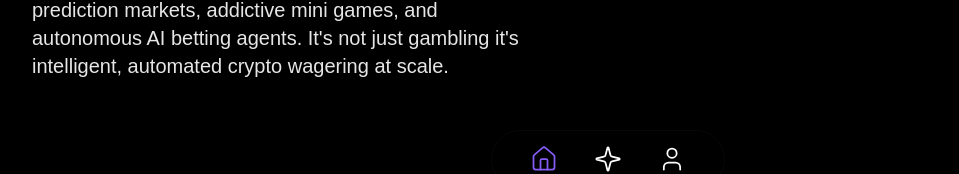
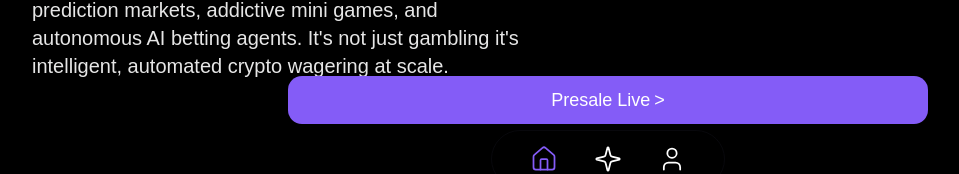
Before and after one commit to AslamSDM/litmex, a Next.js app: page / in a window 1280 px wide. Shown: the part 580-754 px from the top of the page, without its empty margins (32-991 px from the left). Built offline with nearby package versions, Linux system fonts and the light colour scheme; no server answers; a web font is replaced by a local one.

Commit message:
addded presale button

```diff
--- a/src/app/page.tsx
+++ b/src/app/page.tsx
@@ -137,7 +137,7 @@ export default function HomePage() {
       <div className="fixed inset-0 pointer-events-none z-0">
         <AnimatePresence mode="wait">
           {sectionVisibility[0] && (
-            <IntroSection isVisible={true} key="intro" />
+            <IntroSection isVisible={true} key="intro" isIos={isIOS} />
           )}
           {sectionVisibility[1] && (
             <FutureGamblingSection isVisible={true} key="future" />
--- a/src/components/sections/IntroSection.tsx
+++ b/src/components/sections/IntroSection.tsx
@@ -2,12 +2,17 @@
 
 import React from "react";
 import { motion } from "framer-motion";
+import Link from "next/link";
 
 interface IntroSectionProps {
   isVisible: boolean;
+  isIos?: boolean; // Optional prop for iOS detection
 }
 
-export default function IntroSection({ isVisible }: IntroSectionProps) {
+export default function IntroSection({
+  isVisible,
+  isIos = false,
+}: IntroSectionProps) {
   return (
     <motion.div
       className="sticky top-0 left-0 w-screen h-screen z-50 overflow-hidden "
@@ -65,6 +70,11 @@ export default function IntroSection({ isVisible }: IntroSectionProps) {
           scale.
         </p>
       </motion.div>
+      <Link href={isIos ? "/presale-ios" : "/presale"}>
+        <button className=" absolute bottom-24 left-1/2 text-center justify-center transform -translate-x-1/2 text-center z-40 bg-primary hover:bg-primary/90 text-primary-foreground w-1/2 h-12 px-3 py-3 rounded-xl text-lg font-medium transition-colors duration-300 flex items-center mr-[300px]">
+          Presale Live <span className="ml-1">&gt;</span>
+        </button>
+      </Link>
 
       {/* Additional floating elements - scattered along the sides */}
     </motion.div>
```
